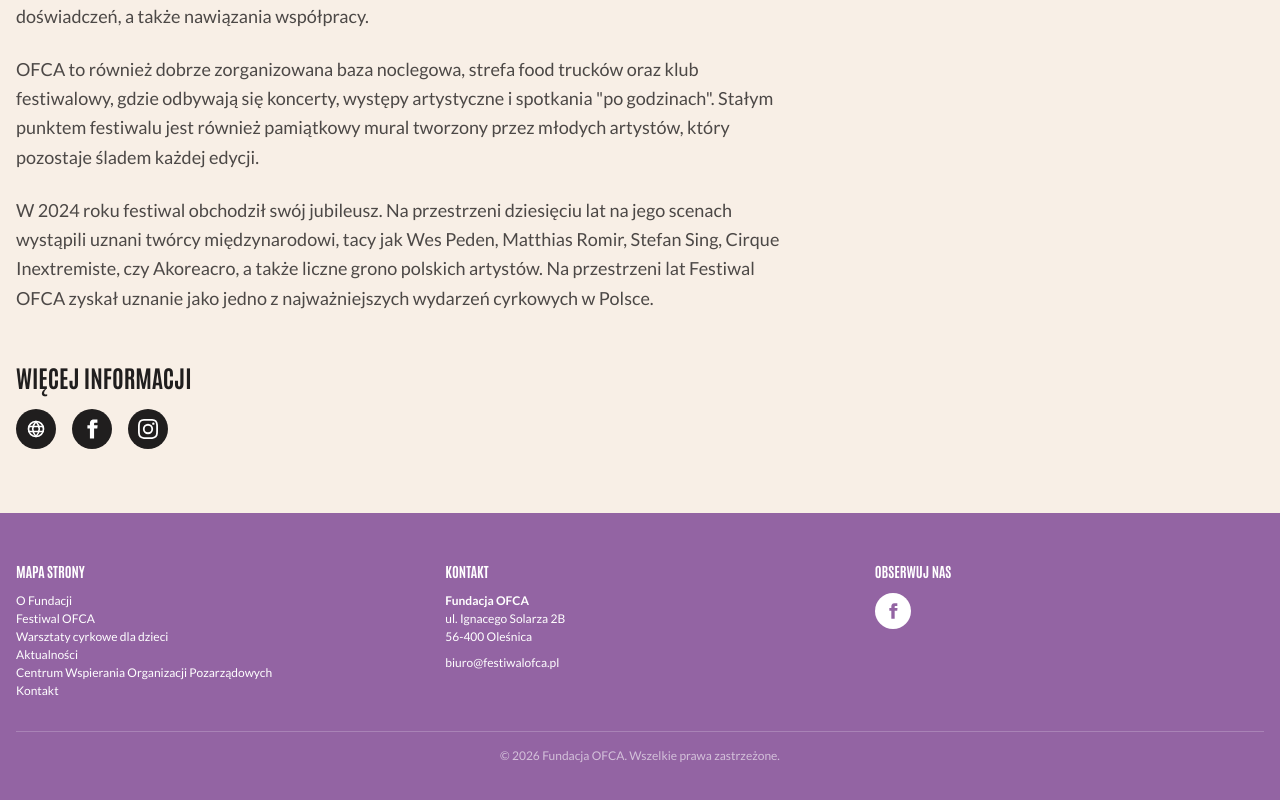
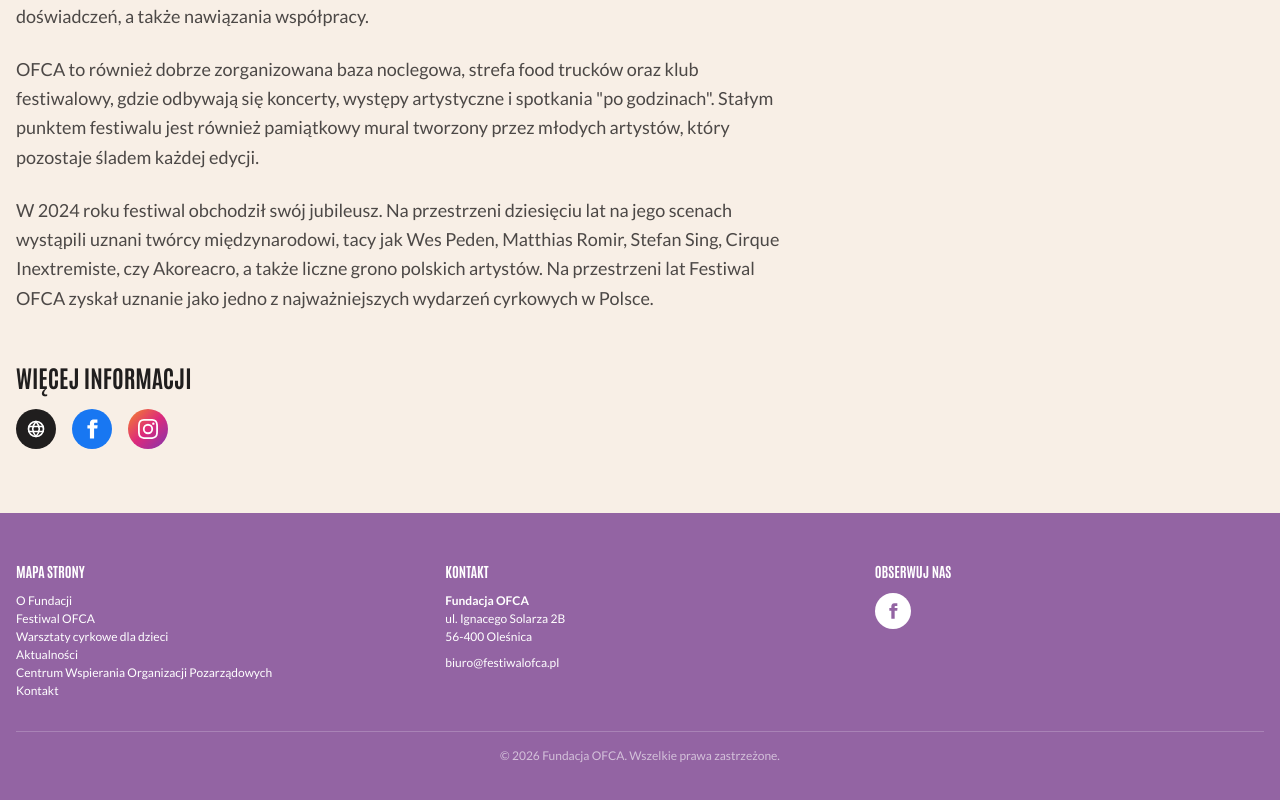
Before and after one commit to MSpigiel/fundacja-ofca, a Nuxt app: page /projects/festival in a window 1280 px wide. Shown: the part 575-1375 px from the top of the page. Built offline with nearby package versions, Linux system fonts and the light colour scheme.

Commit message:
Use brand colors for social icons on festival page
Facebook blue, Instagram gradient, dark for website link.

Co-Authored-By: Claude Opus 4.6 <noreply@anthropic.com>

```diff
--- a/app/pages/projects/festival.vue
+++ b/app/pages/projects/festival.vue
@@ -59,7 +59,7 @@
           target="_blank"
           rel="noopener noreferrer"
           aria-label="Facebook"
-          class="icon-link flex h-10 w-10 items-center justify-center rounded-full bg-dark text-white transition-colors hover:bg-dark/70"
+          class="icon-link flex h-10 w-10 items-center justify-center rounded-full bg-[#1877F2] text-white transition-colors hover:bg-[#1877F2]/80"
         >
           <svg class="h-5 w-5" fill="currentColor" viewBox="0 0 24 24" aria-hidden="true">
             <path d="M18.77 7.46H14.5v-1.9c0-.9.6-1.1 1-1.1h3V.5h-4.33C10.24.5 9.5 3.44 9.5 5.32v2.15h-3v4h3v12h5v-12h3.85l.42-4z" />
@@ -71,7 +71,7 @@
           target="_blank"
           rel="noopener noreferrer"
           aria-label="Instagram"
-          class="icon-link flex h-10 w-10 items-center justify-center rounded-full bg-dark text-white transition-colors hover:bg-dark/70"
+          class="icon-link flex h-10 w-10 items-center justify-center rounded-full bg-gradient-to-br from-[#F58529] via-[#DD2A7B] to-[#8134AF] text-white transition-opacity hover:opacity-80"
         >
           <svg class="h-5 w-5" fill="currentColor" viewBox="0 0 24 24" aria-hidden="true">
             <path d="M12 2.163c3.204 0 3.584.012 4.85.07 3.252.148 4.771 1.691 4.919 4.919.058 1.265.069 1.645.069 4.849 0 3.205-.012 3.584-.069 4.849-.149 3.225-1.664 4.771-4.919 4.919-1.266.058-1.644.07-4.85.07-3.204 0-3.584-.012-4.849-.07-3.26-.149-4.771-1.699-4.919-4.92-.058-1.265-.07-1.644-.07-4.849 0-3.204.013-3.583.07-4.849.149-3.227 1.664-4.771 4.919-4.919 1.266-.057 1.645-.069 4.849-.069zM12 0C8.741 0 8.333.014 7.053.072 2.695.272.273 2.69.073 7.052.014 8.333 0 8.741 0 12c0 3.259.014 3.668.072 4.948.2 4.358 2.618 6.78 6.98 6.98C8.333 23.986 8.741 24 12 24c3.259 0 3.668-.014 4.948-.072 4.354-.2 6.782-2.618 6.979-6.98.059-1.28.073-1.689.073-4.948 0-3.259-.014-3.667-.072-4.947-.196-4.354-2.617-6.78-6.979-6.98C15.668.014 15.259 0 12 0zm0 5.838a6.162 6.162 0 100 12.324 6.162 6.162 0 000-12.324zM12 16a4 4 0 110-8 4 4 0 010 8zm6.406-11.845a1.44 1.44 0 100 2.881 1.44 1.44 0 000-2.881z" />
```
